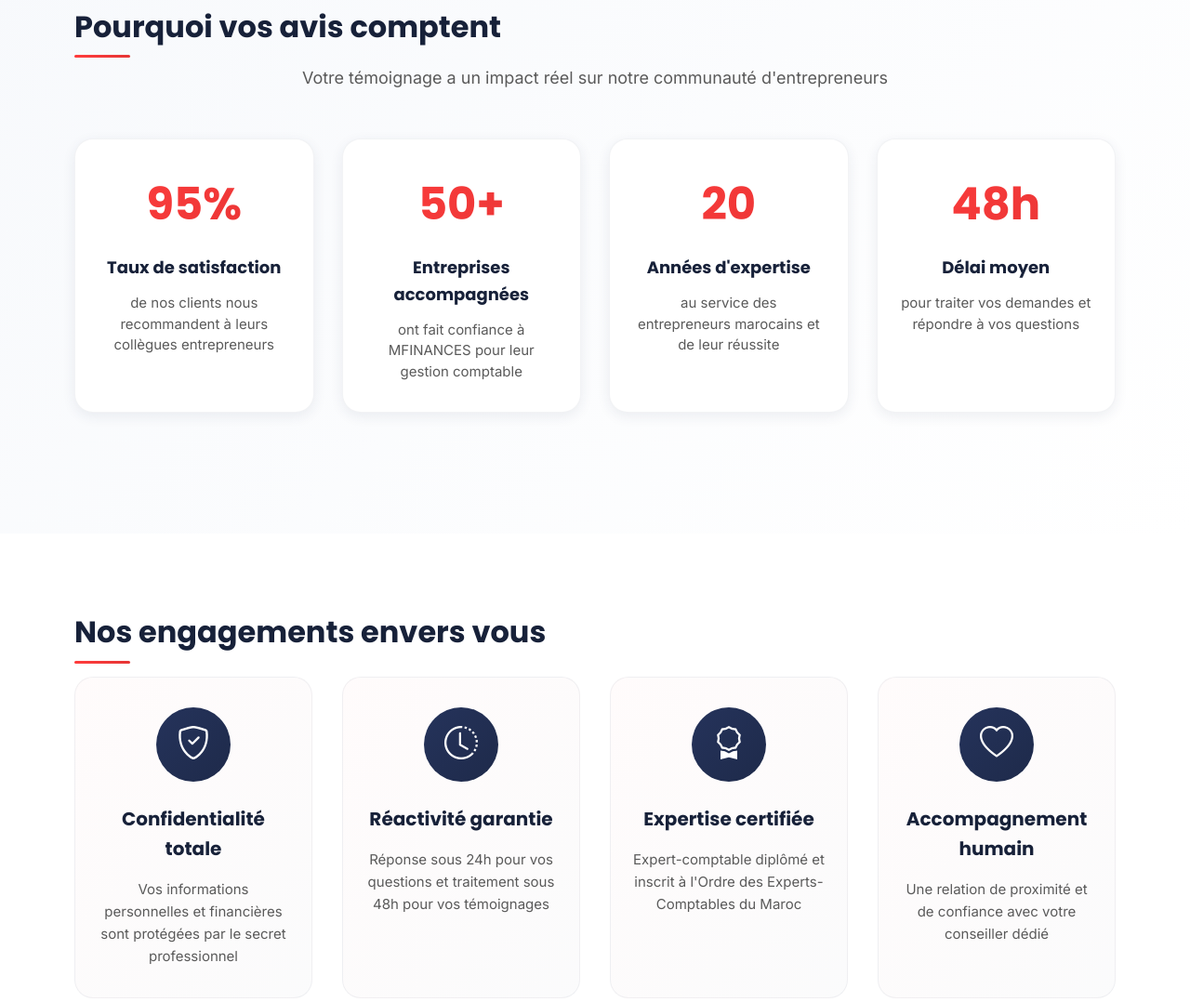
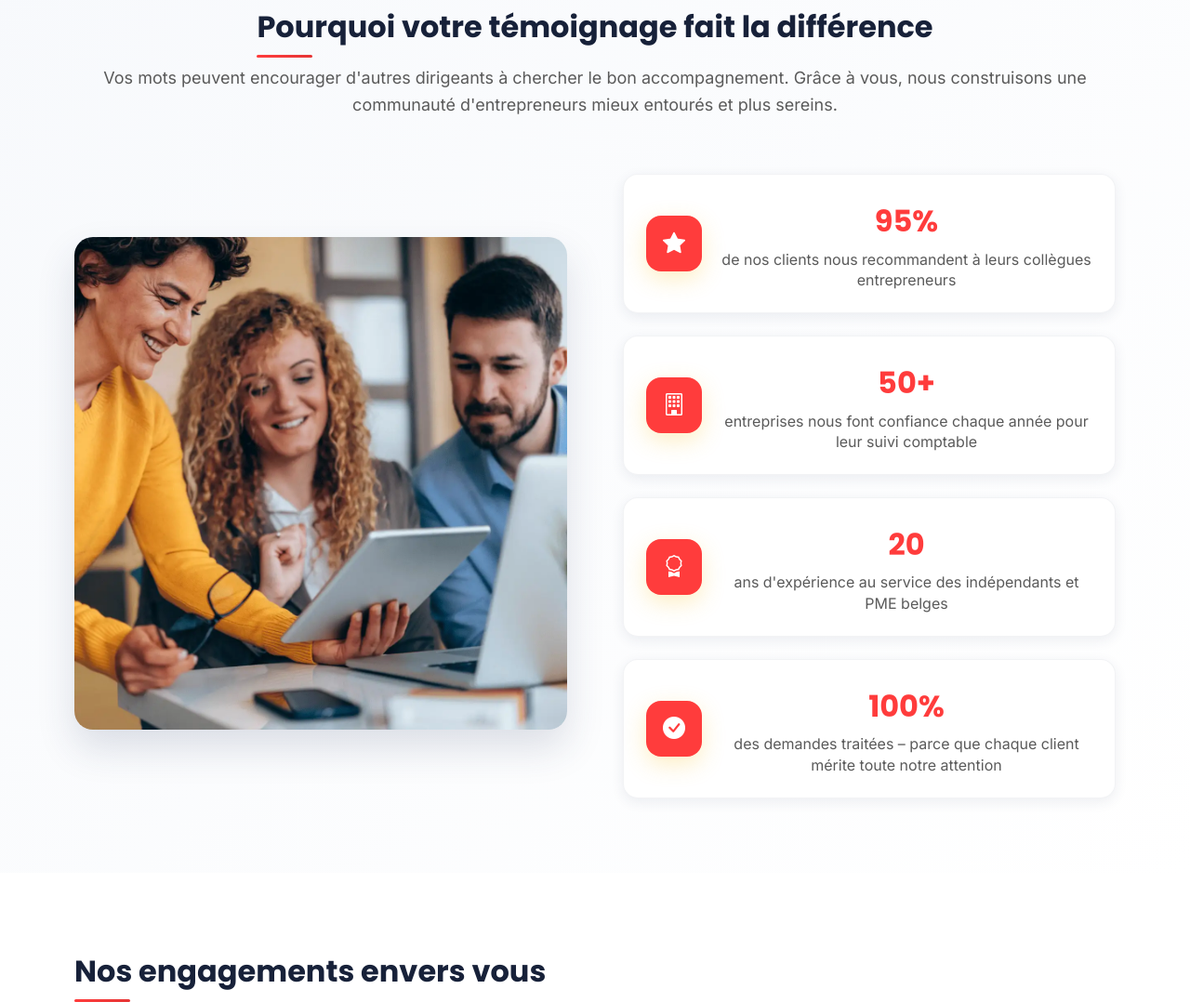
Before and after one commit to JuniorMSL/capture-t-moignage-itech, a website: page index.html in a window 1280 px wide. Shown: the part 1254-2332 px from the top of the page at 93% size. Drawn offline with nearby package versions, Linux system fonts and the light colour scheme.

Commit message:
fix thread

```diff
--- a/index.html
+++ b/index.html
@@ -74,8 +74,9 @@
               </h1>
 
               <p class="hero-subtitle">
-                Chez MFINANCES, chaque client est unique. Votre confiance est notre plus grande fierté
-                et vos retours nous aident à grandir et à offrir un accompagnement toujours plus proche de vos besoins.
+                Chez MFINANCES, chaque client est unique. Votre confiance est
+                notre plus grande fierté et vos retours nous aident à grandir et
+                à offrir un accompagnement toujours plus proche de vos besoins.
               </p>
 
               <!-- Éléments de crédibilité innovants -->
@@ -142,7 +143,6 @@
               </div>
             </div>
           </div>
-
         </div>
       </section>
 
@@ -376,15 +376,24 @@
 
                 <!-- Upload d'image pour témoignage texte -->
                 <div class="form-field">
-                  <label for="textImageUpload">Ajoutez votre photo (optionnel)</label>
-                  <p class="field-description">Une photo de vous rendra votre témoignage plus authentique et personnel</p>
+                  <label for="textImageUpload"
+                    >Ajoutez votre photo (optionnel)</label
+                  >
+                  <p class="field-description">
+                    Une photo de vous rendra votre témoignage plus authentique
+                    et personnel
+                  </p>
 
                   <div class="image-upload-zone" id="textImageUploadZone">
                     <div class="upload-content">
                       <i class="bi bi-camera upload-icon"></i>
                       <h4>Ajoutez votre photo</h4>
-                      <p>Glissez-déposez une photo ici ou cliquez pour parcourir</p>
-                      <p class="file-formats">Formats acceptés : JPG, PNG (max 5MB)</p>
+                      <p>
+                        Glissez-déposez une photo ici ou cliquez pour parcourir
+                      </p>
+                      <p class="file-formats">
+                        Formats acceptés : JPG, PNG (max 5MB)
+                      </p>
                       <input
                         type="file"
                         id="textImageUpload"
@@ -402,7 +411,11 @@
                     </div>
                   </div>
 
-                  <div class="uploaded-image" id="textUploadedImage" style="display: none">
+                  <div
+                    class="uploaded-image"
+                    id="textUploadedImage"
+                    style="display: none"
+                  >
                     <div class="image-preview">
                       <img id="textImagePreview" src="" alt="Votre photo" />
                     </div>
@@ -560,15 +573,24 @@
 
                 <!-- Upload d'image pour témoignage audio -->
                 <div class="form-field">
-                  <label for="audioImageUpload">Ajoutez votre photo (optionnel)</label>
-                  <p class="field-description">Associez une photo à votre témoignage vocal pour le rendre plus personnel</p>
+                  <label for="audioImageUpload"
+                    >Ajoutez votre photo (optionnel)</label
+                  >
+                  <p class="field-description">
+                    Associez une photo à votre témoignage vocal pour le rendre
+                    plus personnel
+                  </p>
 
                   <div class="image-upload-zone" id="audioImageUploadZone">
                     <div class="upload-content">
                       <i class="bi bi-camera upload-icon"></i>
                       <h4>Ajoutez votre photo</h4>
-                      <p>Glissez-déposez une photo ici ou cliquez pour parcourir</p>
-                      <p class="file-formats">Formats acceptés : JPG, PNG (max 5MB)</p>
+                      <p>
+                        Glissez-déposez une photo ici ou cliquez pour parcourir
+                      </p>
+                      <p class="file-formats">
+                        Formats acceptés : JPG, PNG (max 5MB)
+                      </p>
                       <input
                         type="file"
                         id="audioImageUpload"
@@ -586,7 +608,11 @@
                     </div>
                   </div>
 
-                  <div class="uploaded-image" id="audioUploadedImage" style="display: none">
+                  <div
+                    class="uploaded-image"
+                    id="audioUploadedImage"
+                    style="display: none"
+                  >
                     <div class="image-preview">
                       <img id="audioImagePreview" src="" alt="Votre photo" />
                     </div>
@@ -802,37 +828,76 @@
       <!-- Section Pourquoi vos avis comptent -->
       <section class="section impact-section">
         <div class="container">
-          <h2 class="section-title impact-title">Pourquoi vos avis comptent</h2>
-          <p class="impact-subtitle">
-            Votre témoignage a un impact réel sur notre communauté
-            d'entrepreneurs
-          </p>
+          <div class="impact-header">
+            <h2 class="section-title impact-title">
+              Pourquoi votre témoignage fait la différence
+            </h2>
+            <p class="impact-subtitle">
+              Vos mots peuvent encourager d'autres dirigeants à chercher le bon
+              accompagnement. Grâce à vous, nous construisons une communauté
+              d'entrepreneurs mieux entourés et plus sereins.
+            </p>
+          </div>
 
-          <div class="impact-grid">
-            <div class="impact-card">
-              <div class="impact-number">95%</div>
-              <h3>Taux de satisfaction</h3>
-              <p>
-                de nos clients nous recommandent à leurs collègues entrepreneurs
-              </p>
+          <div class="impact-content">
+            <div class="impact-image">
+              <img
+                src="./assets/img/im3.webp"
+                alt="Équipe MFINANCES - Témoignages"
+              />
             </div>
 
-            <div class="impact-card">
-              <div class="impact-number">50+</div>
-              <h3>Entreprises accompagnées</h3>
-              <p>ont fait confiance à MFINANCES pour leur gestion comptable</p>
-            </div>
+            <div class="impact-stats">
+              <div class="stat-card">
+                <div class="stat-icon">
+                  <i class="bi bi-star-fill"></i>
+                </div>
+                <div class="stat-content">
+                  <div class="stat-number">95%</div>
+                  <p>
+                    de nos clients nous recommandent à leurs collègues
+                    entrepreneurs
+                  </p>
+                </div>
+              </div>
 
-            <div class="impact-card">
-              <div class="impact-number">20</div>
-              <h3>Années d'expertise</h3>
-              <p>au service des entrepreneurs marocains et de leur réussite</p>
-            </div>
+              <div class="stat-card">
+                <div class="stat-icon">
+                  <i class="bi bi-building"></i>
+                </div>
+                <div class="stat-content">
+                  <div class="stat-number">50+</div>
+                  <p>
+                    entreprises nous font confiance chaque année pour leur suivi
+                    comptable
+                  </p>
+                </div>
+              </div>
 
-            <div class="impact-card">
-              <div class="impact-number">48h</div>
-              <h3>Délai moyen</h3>
-              <p>pour traiter vos demandes et répondre à vos questions</p>
+              <div class="stat-card">
+                <div class="stat-icon">
+                  <i class="bi bi-award"></i>
+                </div>
+                <div class="stat-content">
+                  <div class="stat-number">20</div>
+                  <p>
+                    ans d'expérience au service des indépendants et PME belges
+                  </p>
+                </div>
+              </div>
+
+              <div class="stat-card">
+                <div class="stat-icon">
+                  <i class="bi bi-check-circle-fill"></i>
+                </div>
+                <div class="stat-content">
+                  <div class="stat-number">100%</div>
+                  <p>
+                    des demandes traitées – parce que chaque client mérite toute
+                    notre attention
+                  </p>
+                </div>
+              </div>
             </div>
           </div>
         </div>
@@ -936,45 +1001,49 @@
           <div class="trust-grid">
             <div class="trust-item">
               <div class="trust-icon-wrapper">
-                <i class="bi bi-shield-check"></i>
+                <i class="bi bi-shield-lock"></i>
               </div>
               <h3>Confidentialité totale</h3>
               <p>
-                Vos informations personnelles et financières sont protégées par
-                le secret professionnel
+                Vos informations personnelles et financières sont strictement
+                protégées. Nous respectons le secret professionnel, pour une
+                collaboration en toute confiance.
               </p>
             </div>
 
             <div class="trust-item">
               <div class="trust-icon-wrapper">
-                <i class="bi bi-clock-history"></i>
+                <i class="bi bi-lightning"></i>
               </div>
-              <h3>Réactivité garantie</h3>
+              <h3>Accessibilité et proactivité</h3>
               <p>
-                Réponse sous 24h pour vos questions et traitement sous 48h pour
-                vos témoignages
+                Nous sommes facilement joignables et toujours à l'écoute. Notre
+                priorité : anticiper vos besoins et vous accompagner avec
+                réactivité et professionnalisme au quotidien.
               </p>
             </div>
 
             <div class="trust-item">
               <div class="trust-icon-wrapper">
-                <i class="bi bi-award"></i>
+                <i class="bi bi-bullseye"></i>
               </div>
-              <h3>Expertise certifiée</h3>
+              <h3>Expertise concrète et orientée solutions</h3>
               <p>
-                Expert-comptable diplômé et inscrit à l'Ordre des
-                Experts-Comptables du Maroc
+                Notre approche est centrée sur l'action : des conseils clairs,
+                des réponses concrètes, et des solutions adaptées à la réalité
+                de votre entreprise.
               </p>
             </div>
 
             <div class="trust-item">
               <div class="trust-icon-wrapper">
-                <i class="bi bi-heart"></i>
+                <i class="bi bi-people-fill"></i>
               </div>
-              <h3>Accompagnement humain</h3>
+              <h3>Accompagnement humain et personnalisé</h3>
               <p>
-                Une relation de proximité et de confiance avec votre conseiller
-                dédié
+                Vous êtes suivi par un conseiller dédié qui vous connaît, vous
+                comprend et vous accompagne avec bienveillance et proximité à
+                chaque étape de votre développement.
               </p>
             </div>
           </div>
@@ -982,7 +1051,10 @@
       </section>
 
       <!-- Section Message de clôture -->
-      <section class="section closing-message" style="background-color: #25335b;">
+      <section
+        class="section closing-message"
+        style="background-color: #25335b"
+      >
         <div class="container">
           <div class="closing-content">
             <div class="thank-you-card">
@@ -1017,8 +1089,7 @@
             Contactez‑nous :
             <a class="link" href="mailto:team@mfinances.com"
               >secretariat@mfinances.be
-              </a
-            >
+            </a>
           </p>
         </div>
       </div>
--- a/styles.css
+++ b/styles.css
@@ -2725,6 +2725,7 @@ button.choice-btn {
 .btn-content {
   flex: 1;
   text-align: left;
+  min-width: 0;
 }
 
 .btn-title {
@@ -2746,6 +2747,7 @@ button.choice-btn {
   color: var(--color-accent);
   margin-left: 16px;
   transition: transform 0.3s ease;
+  flex-shrink: 0;
 }
 
 /* Message de clôture */
@@ -3299,35 +3301,97 @@ button.choice-btn {
   background: linear-gradient(135deg, var(--color-bg) 0%, #ffffff 100%);
 }
 
+.impact-header {
+  text-align: center;
+  margin-bottom: 60px;
+}
+
 .impact-title {
-  text-align: center;
   margin-bottom: 16px;
 }
 
 .impact-subtitle {
-  text-align: center;
   font-size: 18px;
   color: var(--color-text-muted);
-  margin-bottom: 50px;
-}
-
-.impact-grid {
+}
+
+.impact-content {
   display: grid;
-  grid-template-columns: repeat(4, 1fr);
-  gap: 30px;
-  margin-bottom: 50px;
-}
-
-.impact-card {
-  text-align: center;
-  padding: 32px 24px;
+  grid-template-columns: 1fr 1fr;
+  gap: 60px;
+  align-items: center;
+}
+
+.impact-image {
+  position: relative;
+}
+
+.impact-image img {
+  width: 100%;
+  height: auto;
+  border-radius: 20px;
+  box-shadow: 0 20px 40px rgba(37, 51, 91, 0.15);
+  transition: transform 0.3s ease;
+}
+
+.impact-image:hover img {
+  transform: scale(1.05);
+}
+
+.impact-stats {
+  display: grid;
+  gap: 24px;
+}
+
+.stat-card {
+  display: flex;
+  align-items: center;
+  gap: 20px;
+  padding: 24px;
   background: var(--color-surface);
-  border-radius: 20px;
+  border-radius: 16px;
   box-shadow: var(--shadow-sm);
   border: 1px solid rgba(37, 51, 91, 0.06);
-  transition: all 0.4s ease;
-  position: relative;
-  overflow: hidden;
+  transition: all 0.3s ease;
+}
+
+.stat-card:hover {
+  transform: translateY(-4px);
+  box-shadow: 0 12px 32px rgba(37, 51, 91, 0.12);
+}
+
+.stat-icon {
+  display: flex;
+  align-items: center;
+  justify-content: center;
+  width: 60px;
+  height: 60px;
+  background: var(--color-accent);
+  border-radius: 16px;
+  color: white;
+  font-size: 24px;
+  box-shadow: 0 8px 24px rgba(250, 200, 59, 0.3);
+}
+
+.stat-content {
+  flex: 1;
+}
+
+.stat-number {
+  font-size: 32px;
+  font-weight: 800;
+  background: var(--color-accent);
+  -webkit-background-clip: text;
+  -webkit-text-fill-color: transparent;
+  background-clip: text;
+  margin-bottom: 4px;
+  display: block;
+}
+
+.stat-content p {
+  margin: 0;
+  color: var(--color-text-muted);
+  line-height: 1.4;
 }
 
 .impact-card::before {
@@ -4080,6 +4144,32 @@ button.choice-btn {
     display: none;
   }
 
+  /* Impact section responsive */
+  .impact-content {
+    grid-template-columns: 1fr;
+    gap: 40px;
+  }
+
+  .impact-image {
+    order: -1;
+  }
+
+  .stat-card {
+    flex-direction: column;
+    text-align: center;
+    gap: 16px;
+  }
+
+  .stat-icon {
+    width: 50px;
+    height: 50px;
+    font-size: 20px;
+  }
+
+  .stat-number {
+    font-size: 28px;
+  }
+
   .video-intro-badge {
     font-size: 13px;
     padding: 8px 14px;
@@ -4150,6 +4240,8 @@ button.choice-btn {
 
   .choice-btn {
     padding: 24px 20px;
+    flex-direction: row;
+    text-align: left;
   }
 
   .btn-title {
```
Also changed, not shown: assets/img/im3.webp (added).
